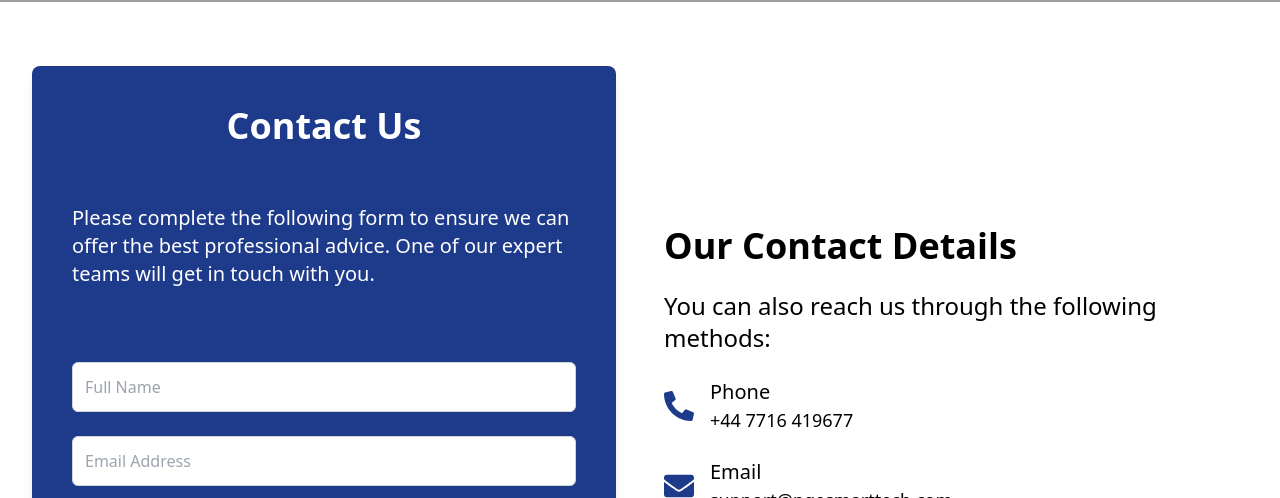
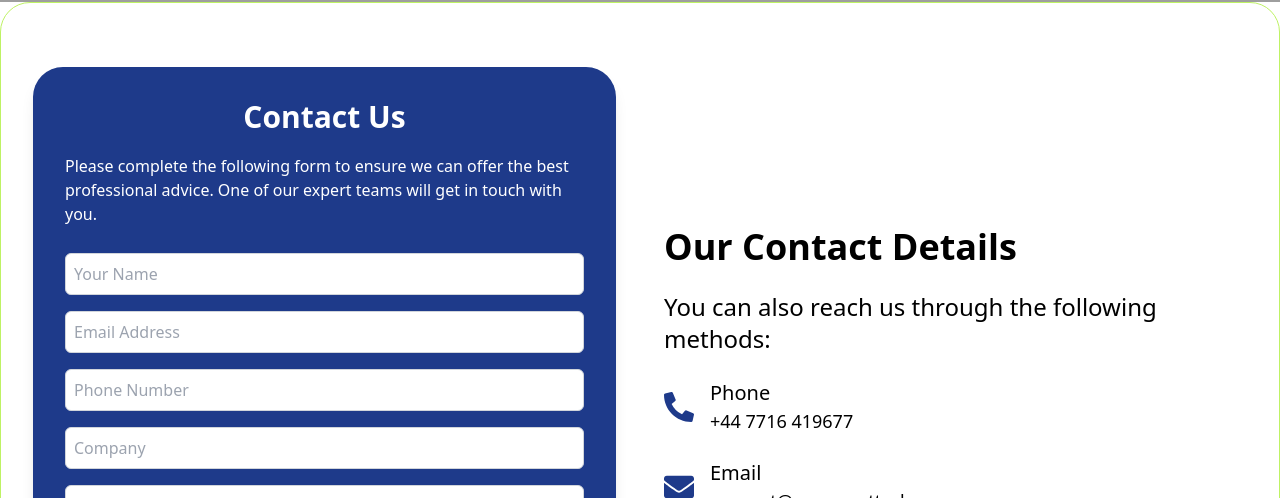
Before and after one commit to azafar224/smartTech, a React (Vite) app: page /#/about in a window 1280 px wide. Both pictures are taken after a click on the button "Let's Get Started". Shown: the part 302-800 px from the top of the page. Built offline with nearby package versions, Linux system fonts and the light colour scheme; grey boxes are pictures that could not be loaded.

Commit message:
contact page updated

```diff
--- a/src/Pages/Contact.jsx
+++ b/src/Pages/Contact.jsx
@@ -73,52 +73,100 @@
   </div>
 </div>
 
-      {/* Contact Us Form and Details */}
-      <div className="bg-white py-8 sm:py-12 md:py-16">
-  <div className="container mx-auto px-0  sm:px-0 md:px-8 lg:px-15 grid sm:grid-cols-1 md:grid-cols-2 gap-6 md:gap-12 ">
+     {/* Contact Us Form and Details */}
+     <div
+  className="bg-white py-8 sm:py-12 md:py-16 border border-lime-300 rounded-[30px]"
+>
+  <div className="container mx-auto px-0 sm:px-0 md:px-8 lg:px-15 grid sm:grid-cols-1 md:grid-cols-2 gap-6 md:gap-12">
     {/* Left Side: Contact Form */}
-    <div className="bg-blue-900 p-6 sm:p-8 md:p-10 rounded-lg shadow-lg h-auto md:h-[660px] flex flex-col justify-between">
-      <h2 className="text-center text-2xl sm:text-3xl md:text-4xl font-semibold text-white mb-4">
+    <div className="bg-blue-900 p-4 sm:p-6 md:p-8 rounded-[30px] shadow-lg h-auto md:h-[660px] flex flex-col justify-between">
+      <h2 className="text-center text-xl sm:text-2xl md:text-3xl font-semibold text-white mb-4">
         Contact Us
       </h2>
-      <p className="text-lg sm:text-xl text-white mb-6 sm:mb-8">
-        Please complete the following form to ensure we can offer the best professional advice. One of our expert teams will get in touch with you.
+      <p className="text-sm sm:text-base text-white mb-4 sm:mb-6">
+        Please complete the following form to ensure we can offer the best
+        professional advice. One of our expert teams will get in touch with you.
       </p>
-      <form onSubmit={handleSubmit} className="space-y-4 sm:space-y-6">
-        <div className="mb-4 sm:mb-6">
+      <form onSubmit={handleSubmit} className="space-y-3 sm:space-y-4">
+        <div>
           <input
             type="text"
             id="name"
             name="name"
             value={formData.name}
             onChange={handleChange}
-            className="w-full p-2 sm:p-3 bg-white text-gray-800 border border-gray-300 rounded-md focus:outline-none focus:ring-2 focus:ring-blue-500"
-            placeholder="Full Name"
+            className="w-full p-2 bg-white text-gray-800 border border-gray-300 rounded-md focus:outline-none focus:ring-1 focus:ring-blue-500"
+            placeholder="Your Name"
             required
           />
         </div>
 
-        <div className="mb-4 sm:mb-6">
+        <div>
           <input
             type="email"
             id="email"
             name="email"
             value={formData.email}
             onChange={handleChange}
-            className="w-full p-2 sm:p-3 bg-white text-gray-800 border border-gray-300 rounded-md focus:outline-none focus:ring-2 focus:ring-yellow-500"
+            className="w-full p-2 bg-white text-gray-800 border border-gray-300 rounded-md focus:outline-none focus:ring-1 focus:ring-yellow-500"
             placeholder="Email Address"
             required
           />
         </div>
 
-        <div className="mb-4 sm:mb-6">
+        <div>
+          <input
+            type="tel"
+            id="phone"
+            name="phone"
+            value={formData.phone}
+            onChange={handleChange}
+            className="w-full p-2 bg-white text-gray-800 border border-gray-300 rounded-md focus:outline-none focus:ring-1 focus:ring-yellow-500"
+            placeholder="Phone Number"
+            required
+          />
+        </div>
+
+        <div>
+          <input
+            type="text"
+            id="company"
+            name="company"
+            value={formData.company}
+            onChange={handleChange}
+            className="w-full p-2 bg-white text-gray-800 border border-gray-300 rounded-md focus:outline-none focus:ring-1 focus:ring-yellow-500"
+            placeholder="Company"
+          />
+        </div>
+
+        <div>
+          <select
+            id="services"
+            name="services"
+            value={formData.services}
+            onChange={handleChange}
+            className="w-full p-2 bg-white text-gray-800 border border-gray-300 rounded-md focus:outline-none focus:ring-1 focus:ring-yellow-500"
+            required
+          >
+            <option value="">Services you are interested in</option>
+            <option value="service1">Web Development</option>
+            <option value="service2">Full Stack Development</option>
+            <option value="service3">Custom Software Development</option>
+            <option value="service1">Mobile Apps</option>
+            <option value="service2">QA Testing</option>
+            <option value="service3">IT Consultation</option>
+            <option value="service3">UI/UX Design</option>
+          </select>
+        </div>
+
+        <div>
           <textarea
             id="message"
             name="message"
             value={formData.message}
             onChange={handleChange}
-            className="w-full p-2 sm:p-3 bg-white text-gray-800 border border-gray-300 rounded-md focus:outline-none focus:ring-2 focus:ring-yellow-500 resize-none"
-            placeholder="Your Message"
+            className="w-full p-2 bg-white text-gray-800 border border-gray-300 rounded-md focus:outline-none focus:ring-1 focus:ring-yellow-500 resize-none"
+            placeholder="How can we help you?"
             rows="3"
             required
           />
@@ -126,13 +174,15 @@
 
         <button
           type="submit"
-          className="w-full py-2 sm:py-3 bg-blue-600 text-white hover:bg-blue-700 flex items-center justify-center space-x-2 sm:space-x-3 rounded-md"
+          className="w-full py-2 bg-blue-600 text-white hover:bg-blue-700 flex items-center justify-center space-x-2 rounded-md"
         >
           <FaPaperPlane className="text-white" />
-          <span>Send Message</span>
+          <span>Send A Message</span>
         </button>
       </form>
     </div>
+
+
 
     {/* Right Side: Contact Details */}
     <div className="space-y-4 sm:space-y-6 py-20 sm:py-16 md:py-40">
```
